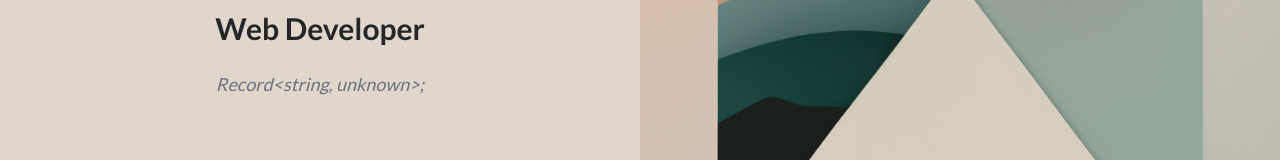
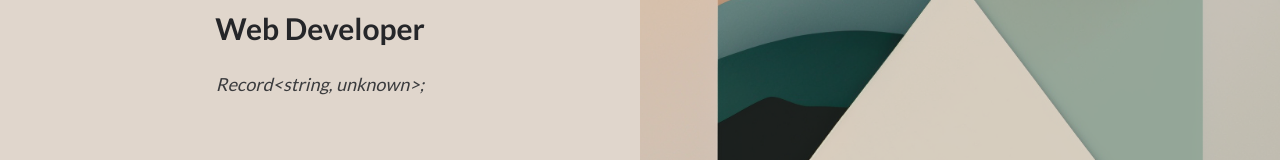
Before and after one commit to tomi-mercado/tomas-mercado, a Next.js app: page / in a window 1280 px wide. Shown: the part 472-632 px from the top of the page. Built offline with nearby package versions, Linux system fonts and the light colour scheme.

Commit message:
fix(Hero): description with correct contrast

```diff
--- a/components/Hero/components/Introduction.tsx
+++ b/components/Hero/components/Introduction.tsx
@@ -23,7 +23,7 @@ const Introduction: React.FC<IntroductionProps> = ({
           <Text as="h2" variant="h3">
             {subtitle}
           </Text>
-          <Text as="h4" variant="h6" className="text-gray-500 italic">
+          <Text as="h3" variant="h6" className="text-secondary-onHover italic">
             {description}
           </Text>
         </div>
```
